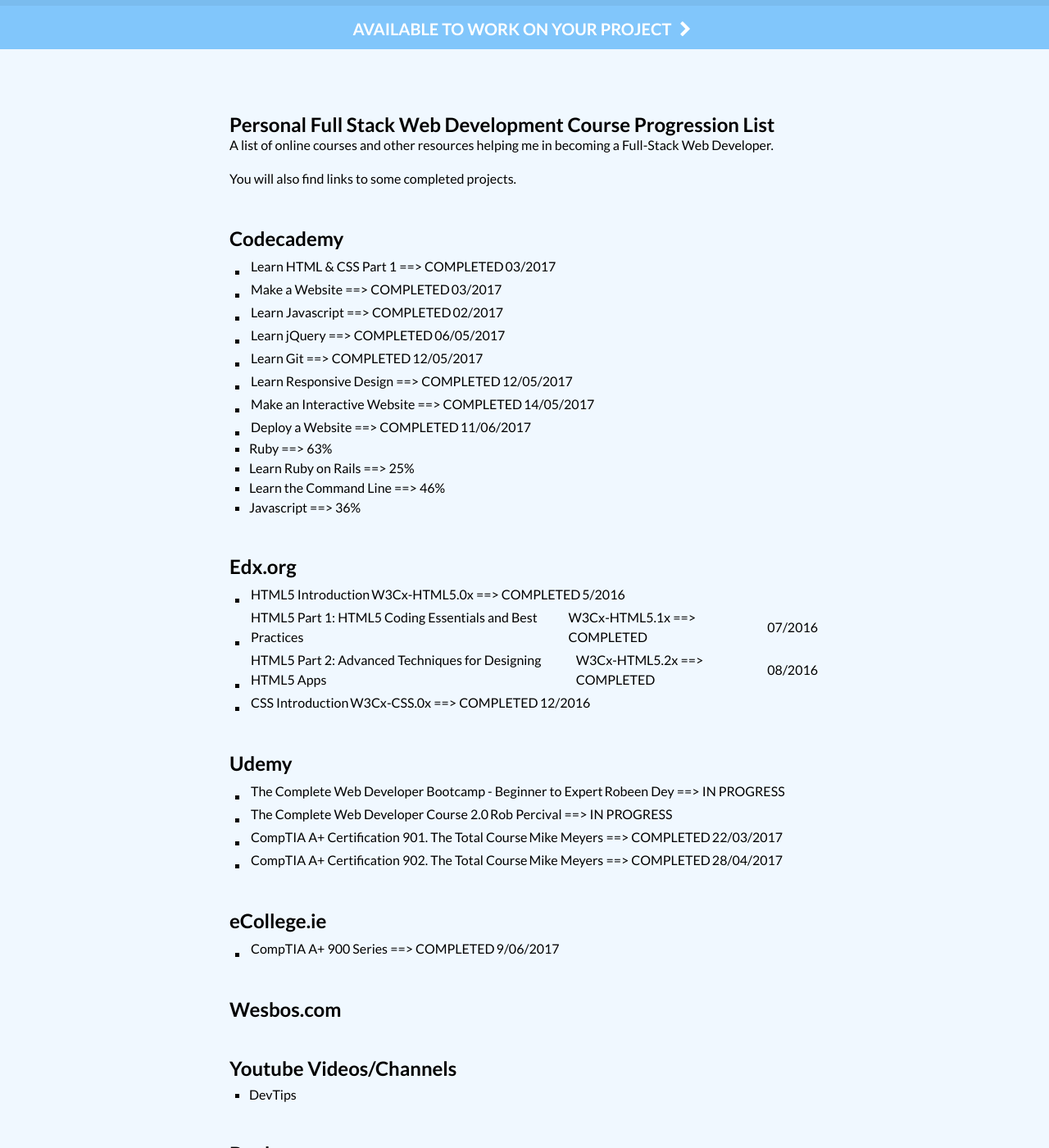
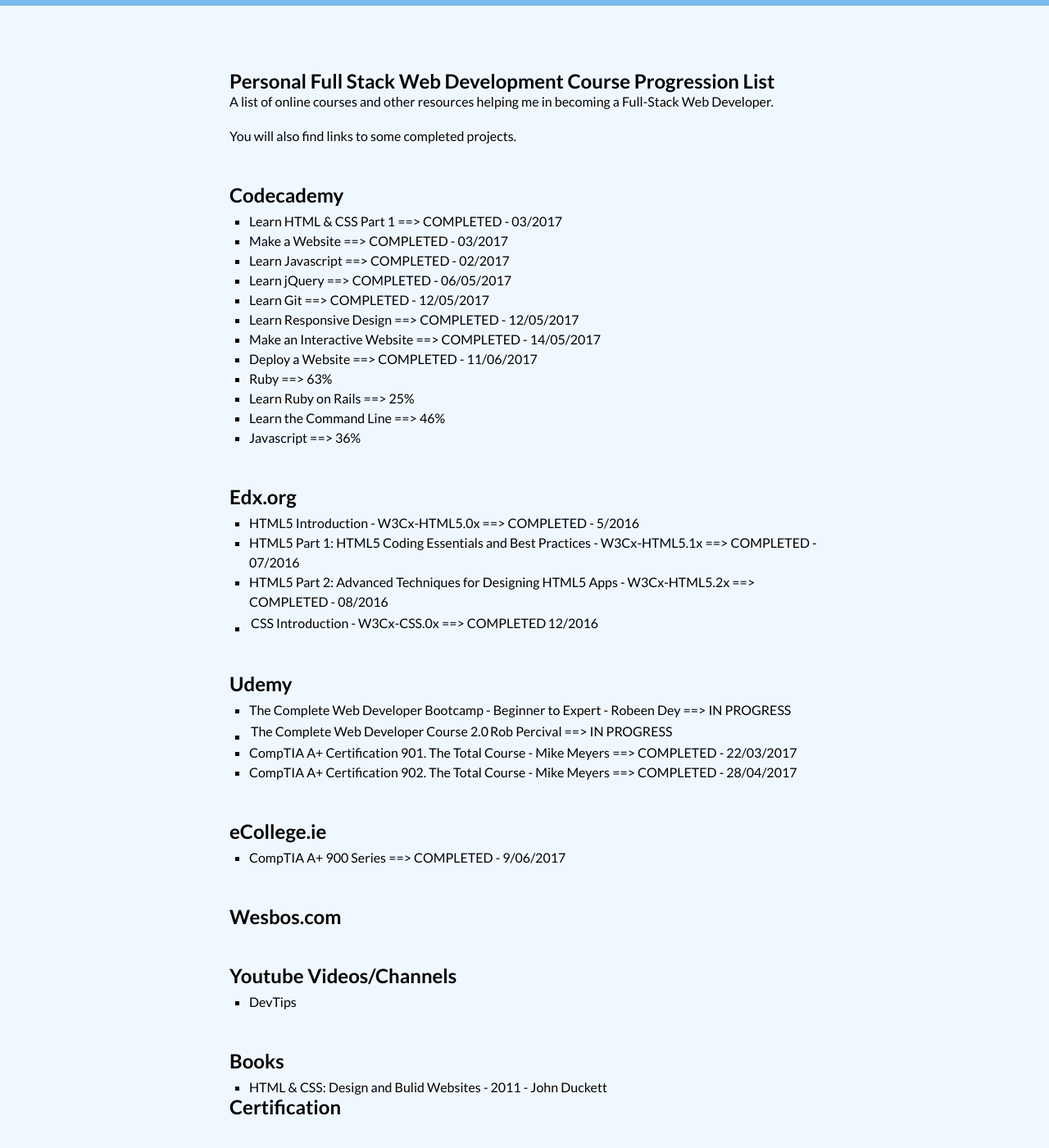
Before and after one commit to sebam2k4/sebastiankulig-Jekyll, a Jekyll site: the page built from source/_pages/Personal-curriculum.md, in a window 1280 px wide and 1400 px high, scrolled down 346 px. Shown: the whole window at 82% size. Built offline with Jekyll 4.4.1, drawn with Linux system fonts in a browser that asks for light colours; nearby versions of some CDN libraries; some of the changed text lies outside the part shown.

Commit message:
replaced | with - in markdown

```diff
--- a/source/_pages/Personal-curriculum.md
+++ b/source/_pages/Personal-curriculum.md
@@ -6,8 +6,6 @@ heading_main_text: Personal Curriculum
 heading_sub_text: Practice makes perfect
 permalink: /personal-curriculum/
 ---
-
-{% include button.html relative_url="/hire-sebastian/" title="Enquire about hiring me for your project" text="Available to work on your project" %}
 
 <div class="content" markdown="1">
 
@@ -19,14 +17,14 @@ You will also find links to some completed projects.
 
 ## [Codecademy](/Codecademy/ "View projects and detailed info")
 
-* Learn HTML &amp; CSS Part 1 ==> COMPLETED | 03/2017
-* Make a Website ==> COMPLETED | 03/2017
-* Learn Javascript ==> COMPLETED | 02/2017
-* Learn jQuery ==> COMPLETED | 06/05/2017
-* Learn Git ==> COMPLETED | 12/05/2017
-* Learn Responsive Design ==> COMPLETED | 12/05/2017
-* Make an Interactive Website ==> COMPLETED | 14/05/2017
-* Deploy a Website ==> COMPLETED | 11/06/2017
+* Learn HTML &amp; CSS Part 1 ==> COMPLETED - 03/2017
+* Make a Website ==> COMPLETED - 03/2017
+* Learn Javascript ==> COMPLETED - 02/2017
+* Learn jQuery ==> COMPLETED - 06/05/2017
+* Learn Git ==> COMPLETED - 12/05/2017
+* Learn Responsive Design ==> COMPLETED - 12/05/2017
+* Make an Interactive Website ==> COMPLETED - 14/05/2017
+* Deploy a Website ==> COMPLETED - 11/06/2017
 * Ruby ==> 63%
 * Learn Ruby on Rails ==> 25%
 * Learn the Command Line ==> 46%
@@ -34,21 +32,21 @@ You will also find links to some completed projects.
 
 ## Edx.org
 
-* HTML5 Introduction | W3Cx-HTML5.0x ==> COMPLETED | 5/2016
-* HTML5 Part 1: HTML5 Coding Essentials and Best Practices | W3Cx-HTML5.1x ==> COMPLETED | 07/2016
-* HTML5 Part 2: Advanced Techniques for Designing HTML5 Apps | W3Cx-HTML5.2x ==> COMPLETED | 08/2016
-* CSS Introduction | W3Cx-CSS.0x ==> COMPLETED | 12/2016
+* HTML5 Introduction - W3Cx-HTML5.0x ==> COMPLETED - 5/2016
+* HTML5 Part 1: HTML5 Coding Essentials and Best Practices - W3Cx-HTML5.1x ==> COMPLETED - 07/2016
+* HTML5 Part 2: Advanced Techniques for Designing HTML5 Apps - W3Cx-HTML5.2x ==> COMPLETED - 08/2016
+* CSS Introduction - W3Cx-CSS.0x ==> COMPLETED | 12/2016
 
 ## [Udemy](/Udemy/ "View projects and detailed info")
 
-* The Complete Web Developer Bootcamp - Beginner to Expert | Robeen Dey ==> IN PROGRESS
+* The Complete Web Developer Bootcamp - Beginner to Expert - Robeen Dey ==> IN PROGRESS
 * The Complete Web Developer Course 2.0 | Rob Percival ==> IN PROGRESS
-* CompTIA A+ Certification 901. The Total Course | Mike Meyers ==> COMPLETED | 22/03/2017
-* CompTIA A+ Certification 902. The Total Course | Mike Meyers ==> COMPLETED | 28/04/2017
+* CompTIA A+ Certification 901. The Total Course - Mike Meyers ==> COMPLETED - 22/03/2017
+* CompTIA A+ Certification 902. The Total Course - Mike Meyers ==> COMPLETED - 28/04/2017
 
 ## [eCollege.ie](/eCollege/ "View detailed info")
 
-* CompTIA A+ 900 Series ==> COMPLETED | 9/06/2017
+* CompTIA A+ 900 Series ==> COMPLETED - 9/06/2017
 
 ## Wesbos.com
 
@@ -58,12 +56,12 @@ You will also find links to some completed projects.
 
 ## Books
 
-* HTML &amp; CSS: Design and Bulid Websites | 2011 | John Duckett
+* HTML &amp; CSS: Design and Bulid Websites - 2011 - John Duckett
 
 # Certification
 
 ## CompTIA A+ ==> In Progress
-* Exam 200-901 passed 14/4/2017 | Score: 758/900
+* Exam 200-901 passed 14/4/2017 - Score: 758/900
 
 
 <p id="conclusion">I'd love to help you build a professional, beautiful, and functional website that will fit your needs. Visit my <a href="{{ site.url }}/">portfolio</a> for samples of my work or <a href="{{ site.url }}/hire-sebastian/">tell me aobut your project.</a></p>
```
